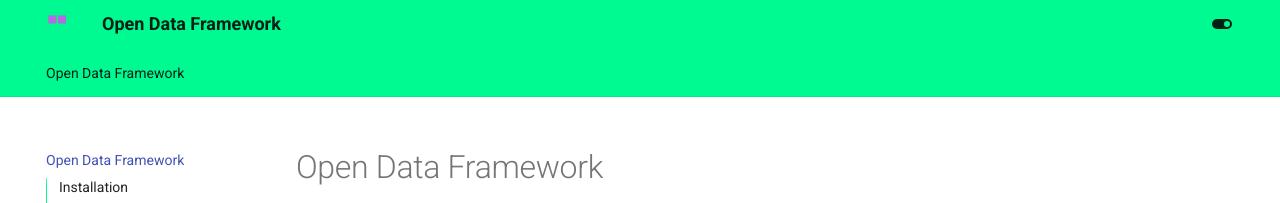
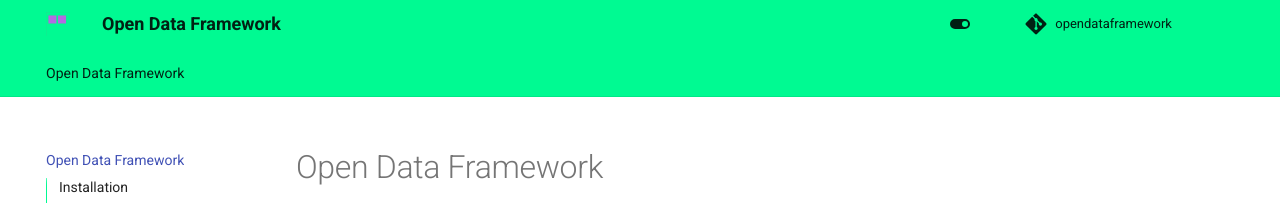
Before and after one commit to opendataframework/opendataframework, an MkDocs documentation site: the page built from docs/index.md, in a window 1280 px wide. Shown: the top 203 px of the page. Built offline with MkDocs 1.6.1 and Material for MkDocs 9.7.7, drawn with Linux system fonts in a browser that asks for light colours; comment, search, counter and statistics services are not loaded.

Commit message:
:memo: docs: add repo_url

```diff
--- a/mkdocs.yml
+++ b/mkdocs.yml
@@ -24,6 +24,8 @@ theme:
         name: Switch to light mode
   logo: images/logo.svg
   favicon: images/logo.svg
+  icon:
+    repo: fontawesome/brands/git-alt
 
 plugins:
   - termynal:
@@ -58,5 +60,7 @@ markdown_extensions:
       emoji_index: !!python/name:material.extensions.emoji.twemoji
       emoji_generator: !!python/name:materialx.emoji.to_svg
 
+repo_url: https://github.com/opendataframework/opendataframework
+repo_name: opendataframework
 copyright: |
   &copy; 2024 <a href="https://github.com/opendataframework/opendataframework"  target="_blank" rel="noopener">opendataframework</a>
```
